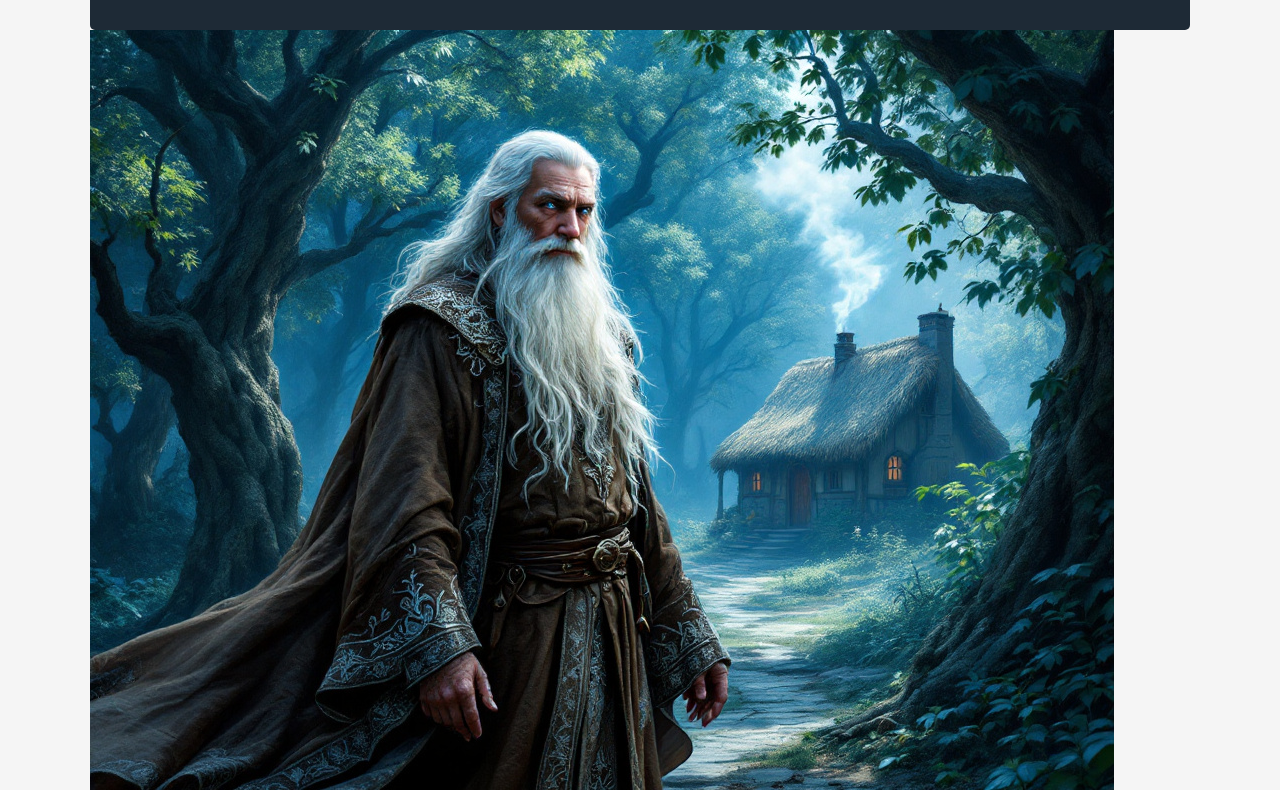
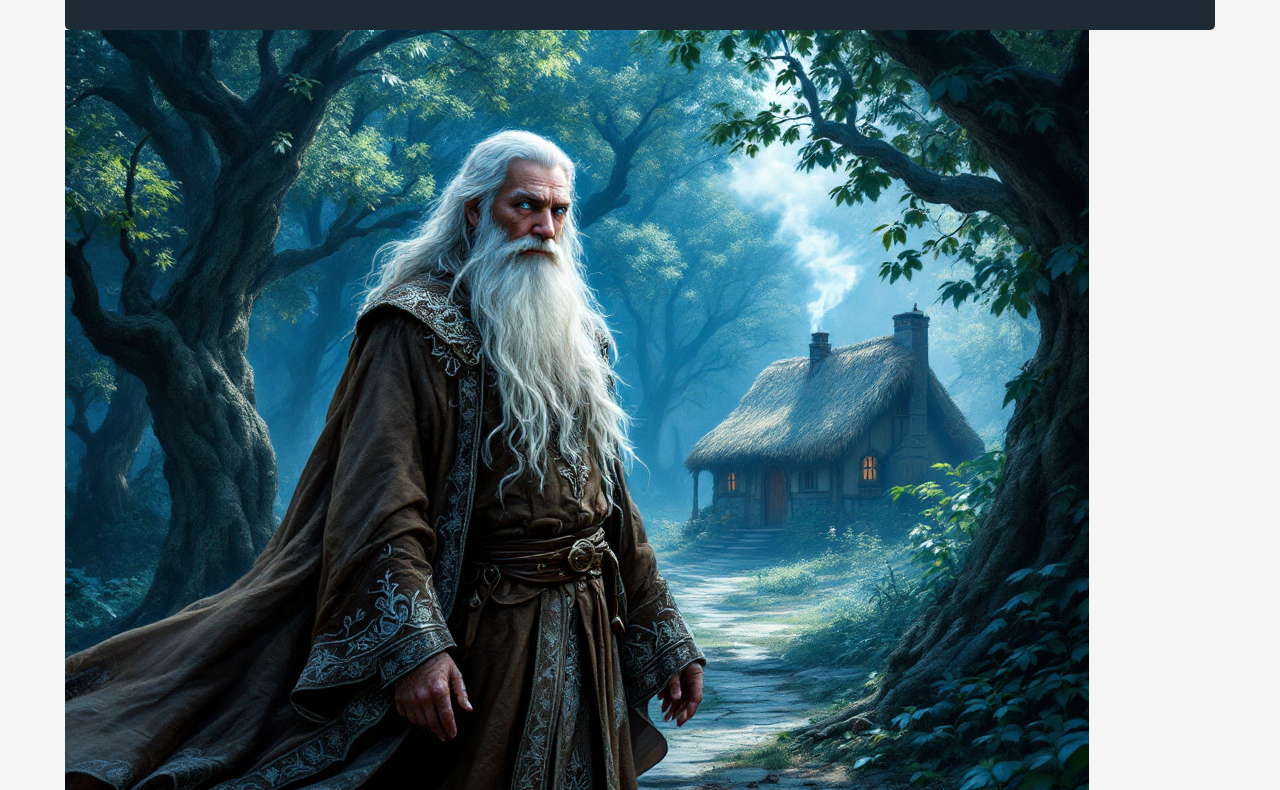
Before and after one commit to explorateur55/explorateur55.github.io, a plain HTML site: page index.html in a window 1280 px wide. Shown: the part 116-906 px from the top of the page. Drawn offline with Linux system fonts and the light colour scheme.

Commit message:
Update index.html

```diff
--- a/index.html
+++ b/index.html
@@ -8,7 +8,7 @@
             line-height: 1.6;
             margin: 0;
             padding: 20px;
-            max-width: 1100px;
+            max-width: 1150px;
             margin: 0 auto;
             background-color: #f5f5f5;
         }
```
